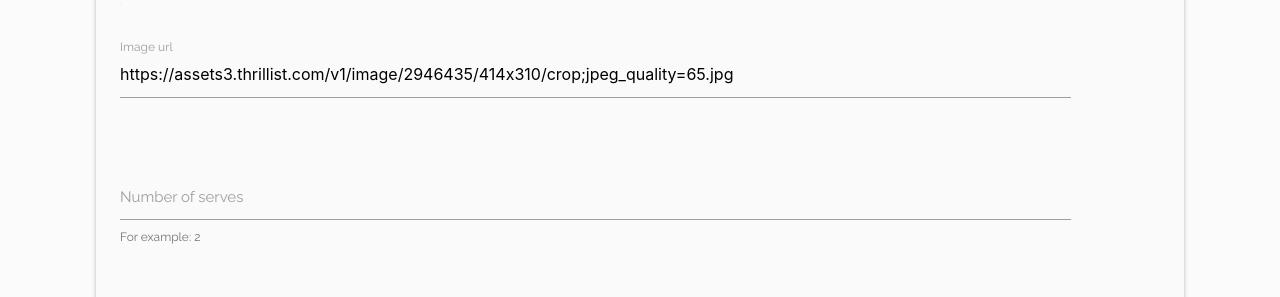
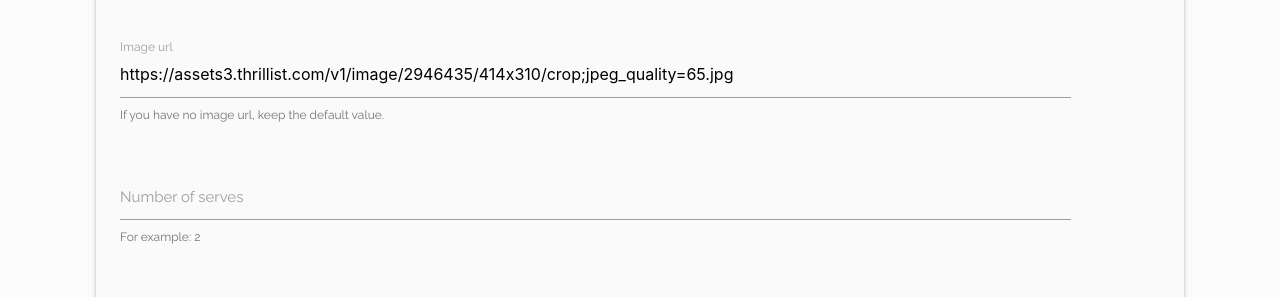
Before and after one commit to lisa1Q84/somelikeithot-recipes, a Flask app: page /add_recipe in a window 1280 px wide. Shown: the part 458-755 px from the top of the page. Run offline with Flask 2, Linux system fonts and the light colour scheme; data that the repository does not hold is empty; some libraries are stand-ins or nearby versions.

Commit message:
add help text and defaul value for img url

```diff
--- a/templates/recipes/add_recipe.html
+++ b/templates/recipes/add_recipe.html
@@ -45,7 +45,7 @@
                         <input id="img_url" name="img_url" type="url" pattern="https?://.+" class="validate"
                         value="https://assets3.thrillist.com/v1/image/2946435/414x310/crop;jpeg_quality=65.jpg" required>
                         <label for="img_url">Image url</label>
-                        <span class="helper-text" data-error="enter valid URL" data-success="right"></span>
+                        <span class="helper-text" data-error="enter valid URL" data-success="right">If you have no image url, keep the default value.</span>
                     </div>
                 </div>
                 <!-- Serves -->
```
